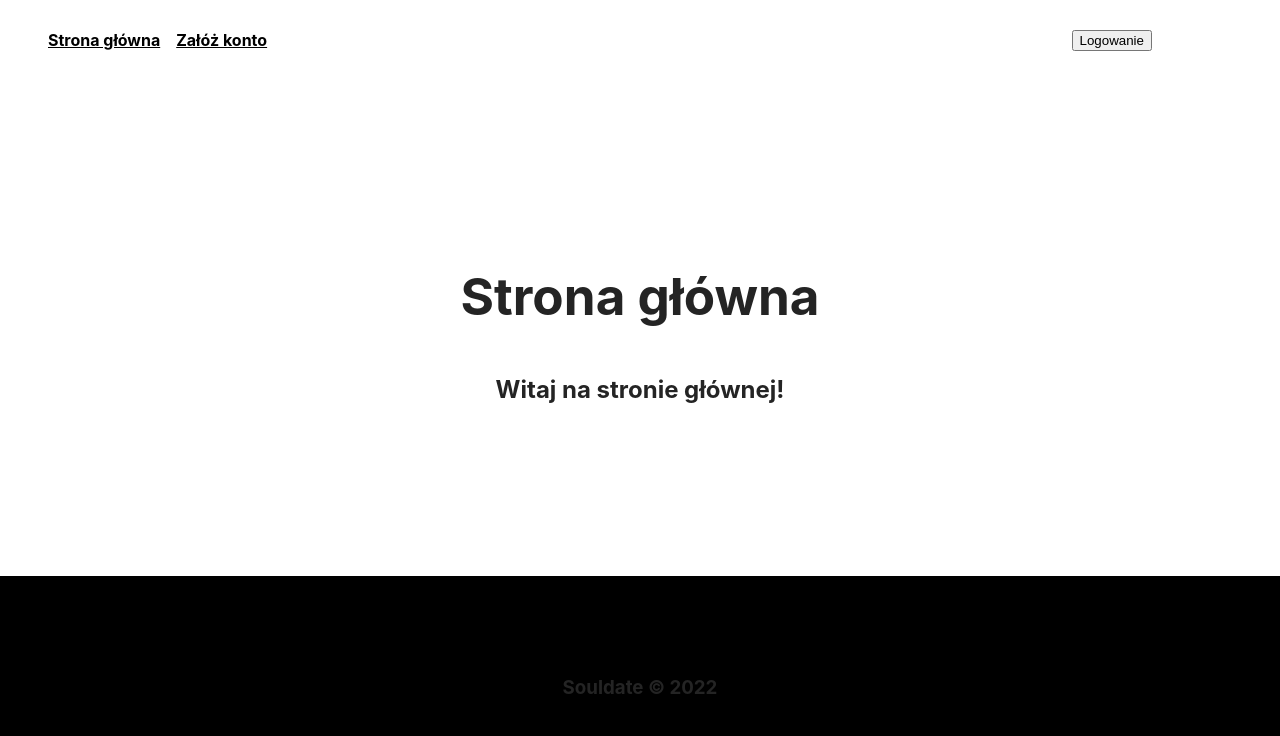
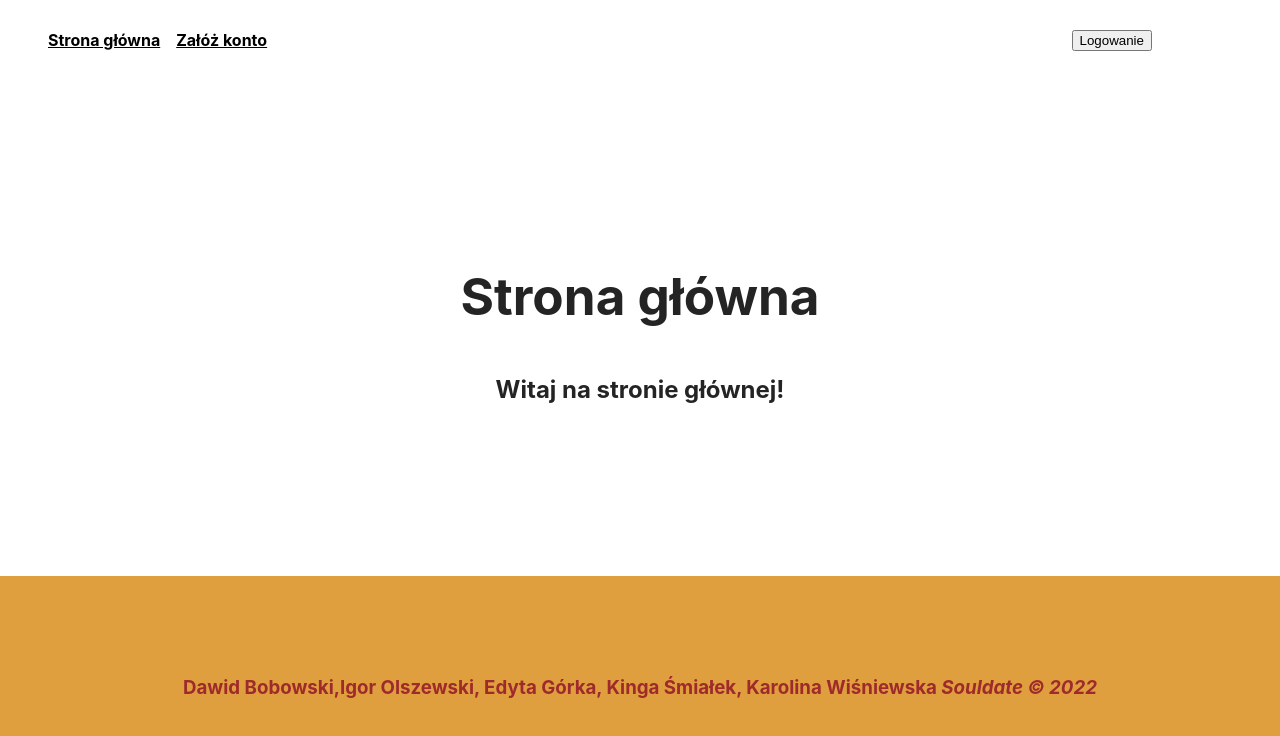
Before and after one commit to dawid-bobowski/souldate, a React (Vite) app: page / in a window 1280 px wide. Shown: the top 736 px of the page. Built offline with nearby package versions, Linux system fonts and the light colour scheme.

Commit message:
Footer
zmiana koloru i dodanie naszych nazwisk

```diff
--- a/src/components/common/Footer.css
+++ b/src/components/common/Footer.css
@@ -4,6 +4,7 @@
     align-items: center;
     width: calc(100% - 6rem);
     height: 8rem;
-    background-color: rgb(0, 0, 0);
+    background-color: #E09F3E;
     padding: 3rem;
+    color:#9E2A2B ;
 }
--- a/src/components/common/Footer.tsx
+++ b/src/components/common/Footer.tsx
@@ -3,7 +3,8 @@ import './Footer.css';
 function Footer(): JSX.Element {
   return (
     <footer id='page-footer'>
-      <h3>Souldate &copy; 2022</h3>
+
+      <h3>Dawid Bobowski,Igor Olszewski, Edyta Górka, Kinga Śmiałek, Karolina Wiśniewska <i>Souldate &copy; 2022</i></h3>
     </footer>
   );
 }
```
Also changed, not shown: 1 other file (tests, documents, lock files or other folders).
